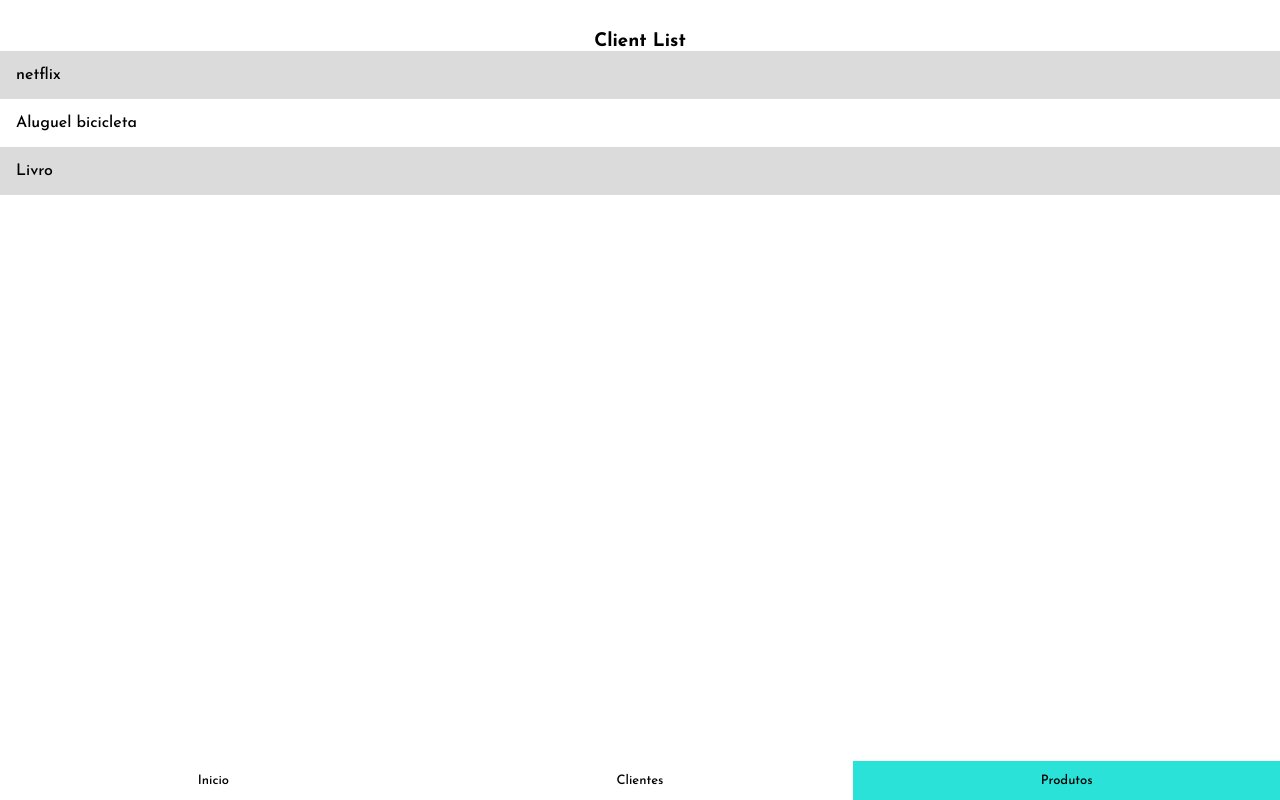
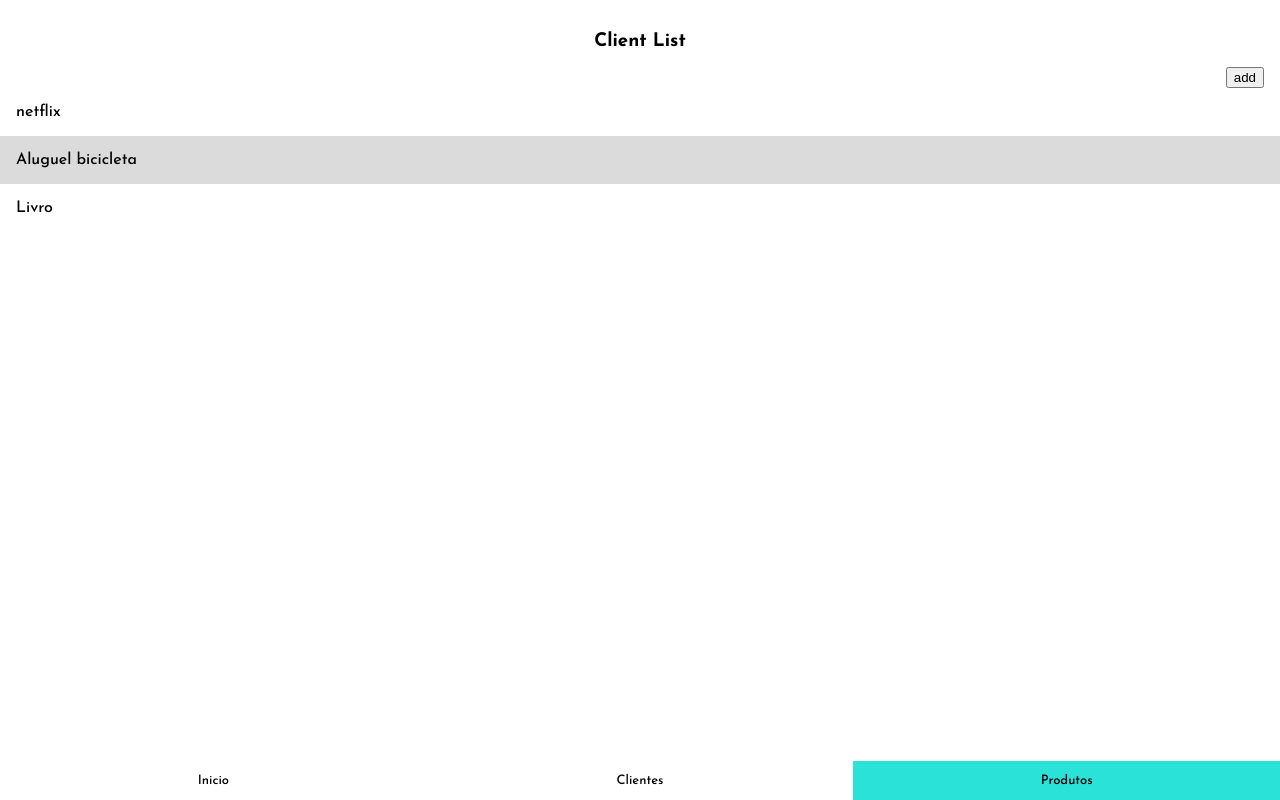
Before and after one commit to vitor-gblop/gerenciador-clientes-frontend, a React (Vite) app: page /user/products in a window 1280 px wide. Built offline with nearby package versions, Linux system fonts and the light colour scheme.

Commit message:
[feat] butoes da lista e container das listas

```diff
--- a/src/assets/styles/components/_items.css
+++ b/src/assets/styles/components/_items.css
@@ -1,4 +1,4 @@
-.item-link:nth-child(even) {
+.list-item-container:nth-child(even) {
     background-color: rgb(219, 219, 219);
 }
 
@@ -12,3 +12,10 @@
 .product-box:nth-child(odd) {
     background-color: rgb(164, 255, 255);
 }
+
+.list-btn-container {
+    margin: 1em 1em 0em 1em;
+
+    display: flex;
+    justify-content: flex-end;
+}
--- a/src/pages/user/_Clients.tsx
+++ b/src/pages/user/_Clients.tsx
@@ -1,3 +1,4 @@
+import ItemsButtons from "./components/Buttons";
 import NavigationBar from "./components/shared/Navigation";
 import { initialClients } from "./components/shared/clientes.example";
 
@@ -8,16 +9,24 @@ export default function Clients() {
 
       <div className="container list-container padding-top-2">
         <h3 className="text-align-center">Client List</h3>
-                {initialClients.map((client) => (
-                    <>
+
+        <ItemsButtons />
+
+        <div>
+          {
+            //
+            initialClients.map((client) => (
+              <div className="list-item-container">
                 <a
                   href={"/user/clients/" + client.id}
-                            className="item-link display-block padding-1"
+                  className="item display-block padding-1"
                 >
                   {client.name}
                 </a>
-                    </>
-                ))}
+              </div>
+            ))
+          }
+        </div>
       </div>
     </>
   );
--- a/src/pages/user/_ClientsData.tsx
+++ b/src/pages/user/_ClientsData.tsx
@@ -3,8 +3,8 @@ import {
     type Client,
     initialClients,
 } from "./components/shared/clientes.example";
+import NavigationBar from "./components/shared/Navigation";
 import { produtosExample } from "./components/shared/produtos.example";
-import NavigationBar from "./components/shared/Navigation";
 
 function find(id: any): Client | undefined {
     return initialClients.find((client) => id == client.id);
--- a/src/pages/user/_Products.tsx
+++ b/src/pages/user/_Products.tsx
@@ -1,3 +1,4 @@
+import ItemsButtons from "./components/Buttons";
 import NavigationBar from "./components/shared/Navigation";
 import { produtosExample } from "./components/shared/produtos.example";
 
@@ -8,16 +9,24 @@ export default function Products() {
 
       <div className="container list-container padding-top-2">
         <h3 className="text-align-center">Client List</h3>
-                {produtosExample.map((item) => (
-                    <>
+
+        <ItemsButtons />
+
+        <div>
+          {
+            //
+            produtosExample.map((item) => (
+              <div className="list-item-container">
                 <a
                   href={"/user/products/" + item.id}
-                            className="item-link display-block padding-1"
+                  className="item display-block padding-1"
                 >
                   {item.name}
                 </a>
-                    </>
-                ))}
+              </div>
+            ))
+          }
+        </div>
       </div>
     </>
   );
--- /dev/null
+++ b/src/pages/user/components/Buttons.tsx
@@ -0,0 +1,12 @@
+import Modal from "./shared/Modal";
+
+export default function ItemsButtons() {
+  return (
+    <>
+      <div className="container display-flex gap-1 list-btn-container">
+        <Modal id="1" title="Adicionar" displayTitle="add" />
+        {/* <Modal id="2" title="Remover" displayTitle="rem"/> */}
+      </div>
+    </>
+  );
+}
--- /dev/null
+++ b/src/pages/user/components/shared/Modal.tsx
@@ -0,0 +1,52 @@
+type GenericModalProps = {
+  id: string;
+  title?: string;
+  displayTitle?: string;
+  className?: string;
+  children?: React.ReactNode;
+};
+
+export default function Modal({
+  id,
+  title,
+  displayTitle,
+  className,
+  children,
+}: GenericModalProps) {
+  //   const [loading, setLoading] = useState(false);
+
+  function openModal() {
+    const modal = document.getElementById(id) as HTMLDialogElement | null;
+    if (modal) modal.showModal();
+  }
+
+  function closeModal(e: React.MouseEvent) {
+    e.preventDefault();
+    const modal = document.getElementById(id) as HTMLDialogElement | null;
+    if (modal) modal.close();
+  }
+
+  return (
+    <>
+      <button className={className || "btn"} onClick={openModal}>
+        {displayTitle}
+      </button>
+
+      <dialog id={id} className="modal">
+        <form method="dialog">
+          <h2>{title || "Modal"}</h2>
+          {children}
+          <div className="display-flex flex-center-items margin-top-1">
+            <button className="btn" onClick={closeModal}>
+              Mudar status
+            </button>
+
+            <button className="btn" onClick={closeModal}>
+              Fechar
+            </button>
+          </div>
+        </form>
+      </dialog>
+    </>
+  );
+}
```
Lines whose indentation alone changed are shown as unchanged.
